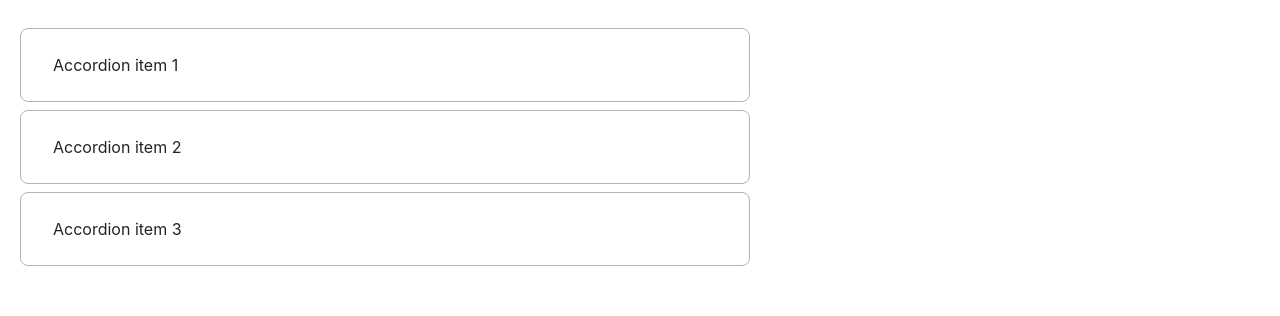
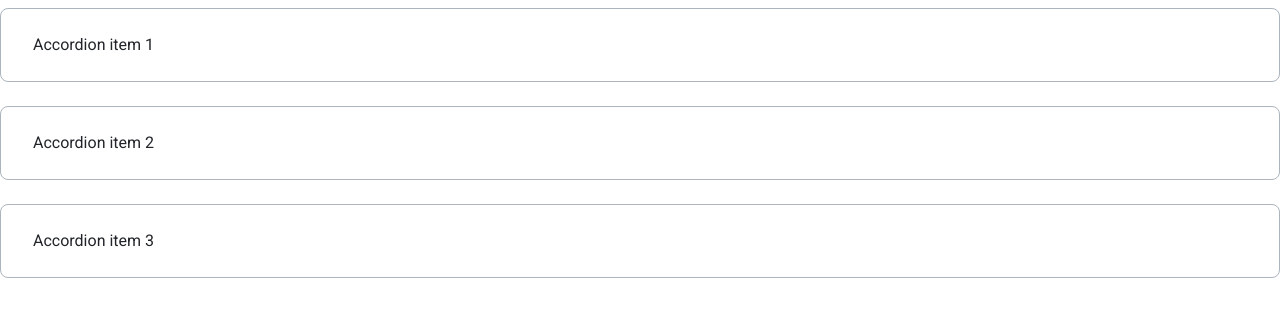
Before and after one commit to js-tasks-ru/htmlcss-20250123_duhovny, a website: page 03-lection1/02-accordion/index.html in a window 1280 px wide. Drawn offline with Linux system fonts and the light colour scheme.

Commit message:
correction

```diff
--- a/03-lection1/02-accordion/accordion.css
+++ b/03-lection1/02-accordion/accordion.css
@@ -1,21 +1,11 @@
 /* Стилизация аккордеона */
-* {font-family: 'Inter', sans-serif;}
-
-.accordion {
-    padding-top: 20px;
-    padding-left: 20px;
-}
-
 .accordion__details {
-    max-width: 730px;
-    min-height: 72px;
     border-radius: 8px;
     border: 1px solid var(--grey-3);
     background: var(--white);
-    padding-left: 32px;
-    padding-top: 24px;
+    padding: 24px 32px;
     margin-top: 8px;
-    padding-bottom: 24px;
+    margin-bottom: 24px;
 }
 
 .accordion__details:last-child {
```
